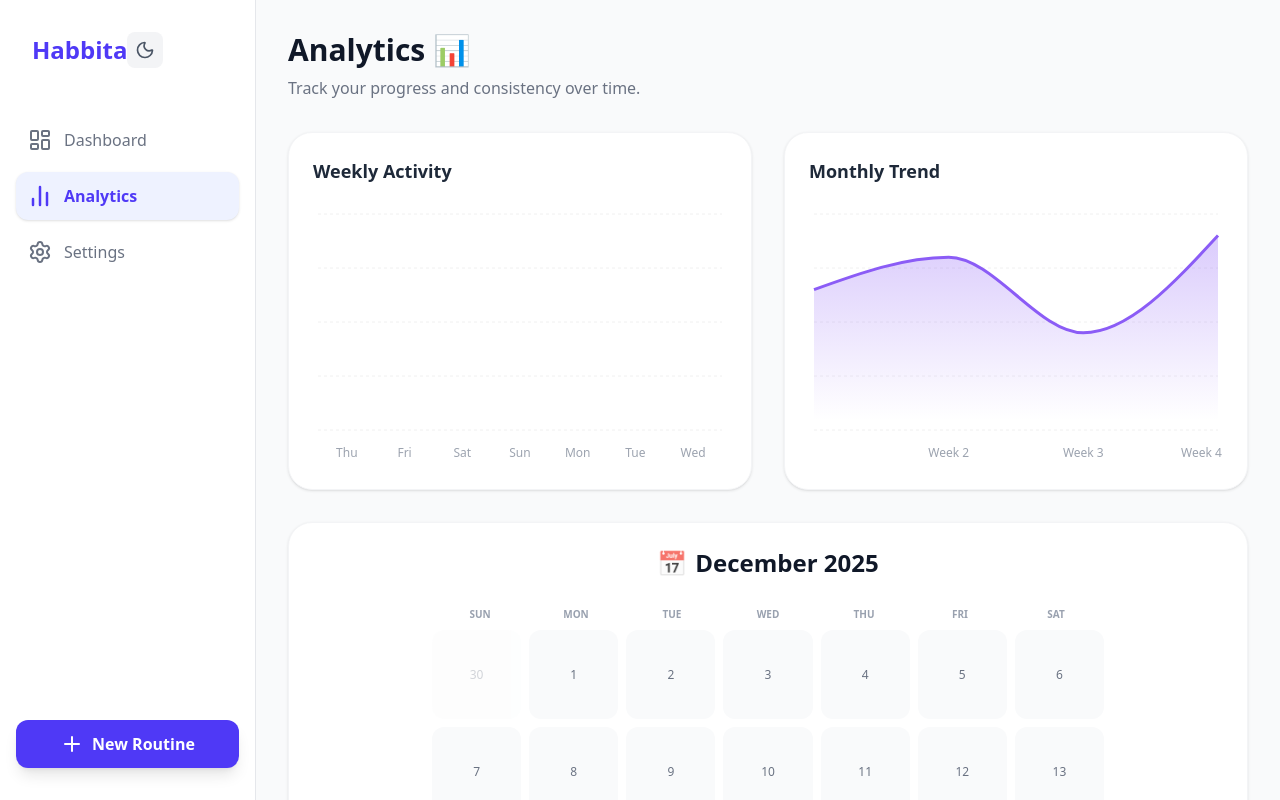
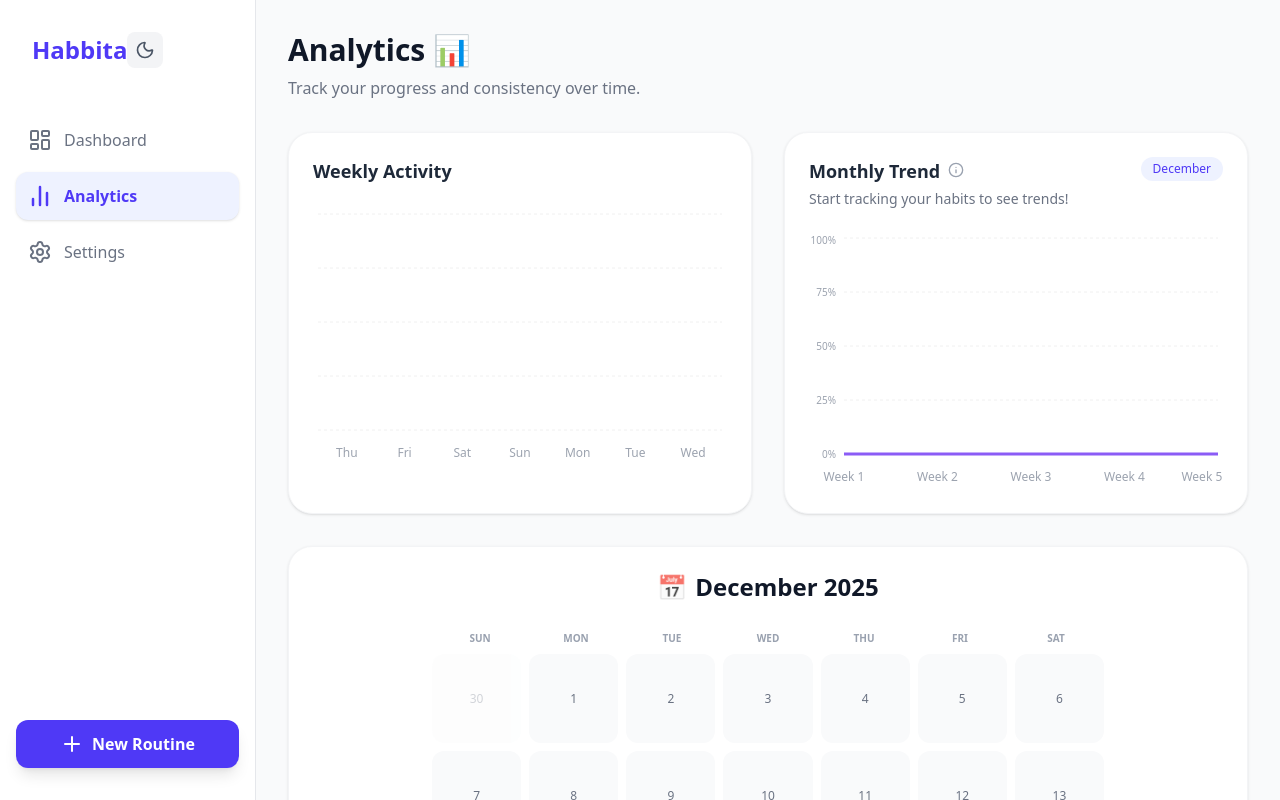
Before and after one commit to amankumar26/Routine_Tracker, a React (Vite) app in the folder frontend/: page /analytics in a window 1280 px wide. Built offline with nearby package versions, Linux system fonts and the light colour scheme.

Commit message:
version 1.1.9

```diff
--- a/frontend/src/index.css
+++ b/frontend/src/index.css
@@ -5,6 +5,15 @@
   font-family: Inter, system-ui, Avenir, Helvetica, Arial, sans-serif;
   line-height: 1.5;
   font-weight: 400;
+}
+
+/* Global Reset for Outlines/Tap Highlights */
+* {
+  -webkit-tap-highlight-color: transparent;
+}
+
+*:focus {
+  outline: none;
 }
 
 body {
--- a/frontend/src/pages/Analytics.jsx
+++ b/frontend/src/pages/Analytics.jsx
@@ -8,6 +8,7 @@ import { X, CheckCircle2, Circle, Trophy } from 'lucide-react';
 const Analytics = () => {
     const { routines } = useRoutine();
     const [selectedDate, setSelectedDate] = React.useState(null);
+    const [showInfo, setShowInfo] = React.useState(false);
 
     // --- Data Preparation for Charts ---
 
@@ -34,14 +35,72 @@ const Analytics = () => {
         day.completed = count;
     });
 
-    // 2. Monthly Consistency (Mock Data for visual wow factor if history is empty)
-    // In a real scenario, we'd map real history.
-    const monthlyData = [
-        { name: 'Week 1', value: 65 },
-        { name: 'Week 2', value: 80 },
-        { name: 'Week 3', value: 45 },
-        { name: 'Week 4', value: 90 },
-    ];
+    // 2. Monthly Consistency (Real Data)
+    const monthlyData = (() => {
+        const today = new Date();
+        const start = startOfMonth(today);
+        const end = endOfMonth(today);
+
+        // Get all weeks in the current month
+        const weeks = [];
+        let currentIterDate = start;
+
+        // Loop to find week starts
+        while (currentIterDate <= end) {
+            const weekStart = startOfWeek(currentIterDate, { weekStartsOn: 1 }); // Monday start
+            const weekEnd = endOfWeek(currentIterDate, { weekStartsOn: 1 });
+
+            // Avoid duplicates if iteration steps small
+            const weekLabel = `Week ${weeks.length + 1}`;
+            if (!weeks.some(w => w.name === weekLabel)) {
+
+                // Calculate completion for this week
+                let completedCount = 0;
+                let totalPossible = 0;
+
+                // Iterate days in this week
+                let dayIter = weekStart;
+                while (dayIter <= weekEnd) {
+                    // Only count days up to today to avoid skewing future data with 0s
+                    // But for "Trends" sometimes seeing 0 is correct for future.
+                    // Let's count all days in month to behave like a standard calendar view
+                    if (dayIter > end) break; // Don't go into next month visually if strictly monthly
+
+                    const dayStr = format(dayIter, 'yyyy-MM-dd');
+
+                    routines.forEach(routine => {
+                        // Check if routine existed on this day (or default to true if no startDate for legacy)
+                        const routineStartDate = routine.startDate || '2000-01-01';
+
+                        if (dayStr >= routineStartDate) {
+                            // Count potential for this day
+                            totalPossible++;
+                            // Count actual
+                            if (routine.history && routine.history.includes(dayStr)) {
+                                completedCount++;
+                            }
+                        }
+                    });
+
+                    dayIter = new Date(dayIter.setDate(dayIter.getDate() + 1));
+                }
+
+                // If totalPossible is 0 (no routines), avoid NaN
+                const percentage = totalPossible > 0 ? Math.round((completedCount / totalPossible) * 100) : 0;
+
+                weeks.push({
+                    name: weekLabel,
+                    value: percentage
+                });
+            }
+
+            // Jump to next week
+            currentIterDate = new Date(weekEnd);
+            currentIterDate.setDate(currentIterDate.getDate() + 1);
+        }
+
+        return weeks;
+    })();
 
     // 3. Routine Specific Performance
     const routinePerformance = routines.map(r => ({
@@ -90,8 +149,56 @@ const Analytics = () => {
                 </div>
 
                 {/* Monthly Trend Area Chart */}
-                <div className="bg-white dark:bg-gray-800 p-6 rounded-3xl shadow-sm border border-gray-100 dark:border-gray-700 transition-colors duration-300">
-                    <h3 className="text-lg font-bold text-gray-800 dark:text-gray-200 mb-6">Monthly Trend</h3>
+                <div className="bg-white dark:bg-gray-800 p-6 rounded-3xl shadow-sm border border-gray-100 dark:border-gray-700 transition-colors duration-300 relative">
+                    <div className="flex items-start justify-between mb-6">
+                        <div>
+                            <h3 className="text-lg font-bold text-gray-800 dark:text-gray-200 flex items-center gap-2">
+                                Monthly Trend
+                                <div className="relative">
+                                    <button
+                                        onClick={() => setShowInfo(!showInfo)}
+                                        className="text-gray-400 hover:text-indigo-500 transition-colors focus:outline-none"
+                                        aria-label="Show chart info"
+                                    >
+                                        <svg xmlns="http://www.w3.org/2000/svg" width="16" height="16" viewBox="0 0 24 24" fill="none" stroke="currentColor" strokeWidth="2" strokeLinecap="round" strokeLinejoin="round"><circle cx="12" cy="12" r="10"></circle><path d="M12 16v-4"></path><path d="M12 8h.01"></path></svg>
+                                    </button>
+                                    <AnimatePresence>
+                                        {showInfo && (
+                                            <motion.div
+                                                initial={{ opacity: 0, y: 10, scale: 0.95 }}
+                                                animate={{ opacity: 1, y: 0, scale: 1 }}
+                                                exit={{ opacity: 0, y: 10, scale: 0.95 }}
+                                                className="absolute left-1/2 -translate-x-1/2 bottom-full mb-3 w-48 p-3 bg-gray-900/95 dark:bg-gray-700/95 backdrop-blur-sm text-white text-xs rounded-xl shadow-xl z-20 text-center"
+                                            >
+                                                <div className="absolute -bottom-1 left-1/2 -translate-x-1/2 w-3 h-3 bg-gray-900/95 dark:bg-gray-700/95 rotate-45"></div>
+                                                Shows your weekly habit completion rate percentage.
+                                            </motion.div>
+                                        )}
+                                    </AnimatePresence>
+                                </div>
+                            </h3>
+                            {/* Dynamic Insight */}
+                            <p className="text-sm text-gray-500 dark:text-gray-400 mt-1">
+                                {(() => {
+                                    if (monthlyData.length === 0) return "No data available yet.";
+                                    const bestWeek = [...monthlyData].sort((a, b) => b.value - a.value)[0];
+                                    const currentWeek = monthlyData[monthlyData.length - 1];
+
+                                    if (bestWeek.value === 0) return "Start tracking your habits to see trends!";
+
+                                    if (currentWeek.name === bestWeek.name) {
+                                        return `🔥 You're on fire! This week is your best yet (${bestWeek.value}%).`;
+                                    } else {
+                                        return `Aim to beat your best: ${bestWeek.name} (${bestWeek.value}%).`;
+                                    }
+                                })()}
+                            </p>
+                        </div>
+                        <span className="text-xs font-medium text-indigo-600 dark:text-indigo-400 bg-indigo-50 dark:bg-indigo-900/20 px-3 py-1 rounded-full">
+                            {format(new Date(), 'MMMM')}
+                        </span>
+                    </div>
+
                     <div className="h-64 w-full" style={{ minHeight: '250px' }}>
                         <ResponsiveContainer width="100%" height="100%" minWidth={0}>
                             <AreaChart data={monthlyData}>
@@ -102,9 +209,36 @@ const Analytics = () => {
                                     </linearGradient>
                                 </defs>
                                 <CartesianGrid strokeDasharray="3 3" vertical={false} stroke="#f0f0f0" className="dark:stroke-gray-700" />
-                                <XAxis dataKey="name" axisLine={false} tickLine={false} tick={{ fill: '#9ca3af', fontSize: 12 }} dy={10} />
-                                <Tooltip contentStyle={{ borderRadius: '12px', border: 'none', boxShadow: '0 4px 6px -1px rgb(0 0 0 / 0.1)', backgroundColor: '#fff' }} />
-                                <Area type="monotone" dataKey="value" stroke="#8b5cf6" strokeWidth={3} fillOpacity={1} fill="url(#colorValue)" />
+                                <XAxis
+                                    dataKey="name"
+                                    axisLine={false}
+                                    tickLine={false}
+                                    tick={{ fill: '#9ca3af', fontSize: 12 }}
+                                    dy={10}
+                                />
+                                <YAxis
+                                    hide={false}
+                                    axisLine={false}
+                                    tickLine={false}
+                                    tick={{ fill: '#9ca3af', fontSize: 10 }}
+                                    domain={[0, 100]}
+                                    unit="%"
+                                    width={30}
+                                />
+                                <Tooltip
+                                    contentStyle={{ borderRadius: '12px', border: 'none', boxShadow: '0 4px 6px -1px rgb(0 0 0 / 0.1)', backgroundColor: '#fff' }}
+                                    formatter={(value) => [`${value}%`, 'Completion Rate']}
+                                    labelStyle={{ color: '#6b7280', marginBottom: '0.25rem' }}
+                                />
+                                <Area
+                                    type="monotone"
+                                    dataKey="value"
+                                    stroke="#8b5cf6"
+                                    strokeWidth={3}
+                                    fillOpacity={1}
+                                    fill="url(#colorValue)"
+                                    activeDot={{ r: 6, strokeWidth: 0 }}
+                                />
                             </AreaChart>
                         </ResponsiveContainer>
                     </div>
@@ -233,8 +367,8 @@ const Analytics = () => {
                                             animate={{ width: `${consistency}%` }}
                                             transition={{ duration: 1, ease: "easeOut" }}
                                             className={`h-full rounded-full ${consistency >= 80 ? 'bg-green-500' :
-                                                    consistency >= 50 ? 'bg-indigo-500' :
-                                                        'bg-indigo-400 opacity-70'
+                                                consistency >= 50 ? 'bg-indigo-500' :
+                                                    'bg-indigo-400 opacity-70'
                                                 }`}
                                         />
                                     </div>
@@ -284,10 +418,25 @@ const Analytics = () => {
                             {/* Stats */}
                             {(() => {
                                 const dateStr = format(selectedDate, 'yyyy-MM-dd');
-                                const totalRoutines = routines.length;
-                                const completedRoutines = routines.filter(r => r.history && r.history.includes(dateStr));
+
+                                // Filter routines that existed on this date
+                                const activeRoutinesForDay = routines.filter(r => {
+                                    const startDate = r.startDate || '2000-01-01';
+                                    return dateStr >= startDate;
+                                });
+
+                                const activeTotal = activeRoutinesForDay.length;
+                                const completedRoutines = activeRoutinesForDay.filter(r => r.history && r.history.includes(dateStr));
                                 const completedCount = completedRoutines.length;
-                                const percentage = totalRoutines > 0 ? Math.round((completedCount / totalRoutines) * 100) : 0;
+                                const percentage = activeTotal > 0 ? Math.round((completedCount / activeTotal) * 100) : 0;
+
+                                if (activeTotal === 0) {
+                                    return (
+                                        <div className="text-center py-10 text-gray-500 dark:text-gray-400">
+                                            <p>No habits were active on this date.</p>
+                                        </div>
+                                    );
+                                }
 
                                 return (
                                     <>
@@ -308,14 +457,14 @@ const Analytics = () => {
                                                     {percentage === 100 ? 'Perfect Day! 🎉' : percentage >= 50 ? 'Great Progress! 🚀' : 'Keep Going! 💪'}
                                                 </h4>
                                                 <p className="text-sm text-gray-600 dark:text-gray-300">
-                                                    You completed <span className="font-semibold text-indigo-600 dark:text-indigo-400">{completedCount}</span> out of <span className="font-semibold text-gray-900 dark:text-white">{totalRoutines}</span> habits.
+                                                    You completed <span className="font-semibold text-indigo-600 dark:text-indigo-400">{completedCount}</span> out of <span className="font-semibold text-gray-900 dark:text-white">{activeTotal}</span> habits.
                                                 </p>
                                             </div>
                                         </div>
 
                                         {/* Routine List */}
                                         <div className="space-y-3 max-h-[40vh] overflow-y-auto pr-2 custom-scrollbar">
-                                            {routines.map(routine => {
+                                            {activeRoutinesForDay.map(routine => {
                                                 const isCompleted = routine.history && routine.history.includes(dateStr);
                                                 return (
                                                     <div
```
Also changed, not shown: frontend/src/context/RoutineContext.jsx (+5 -3 lines), frontend/src/pages/Settings.jsx (+15 -5 lines).
